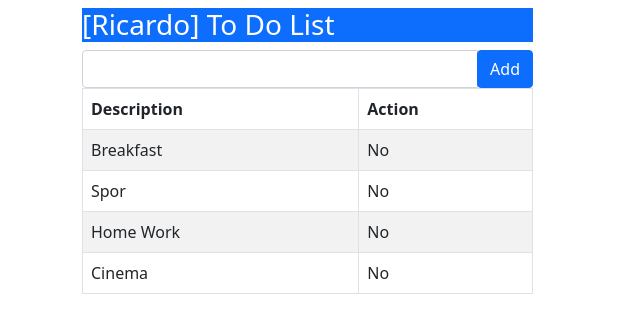
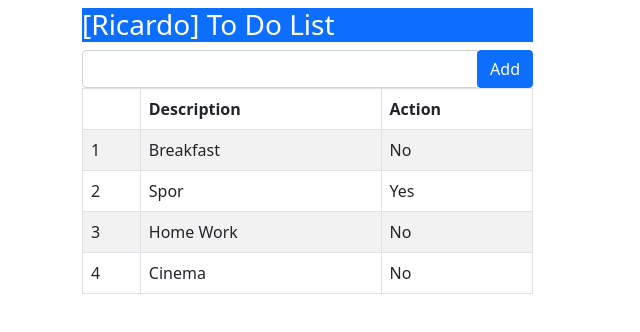
Before and after one commit to ercankarakaya/todoapp-angular, an Angular app: page / in a window 1280 px wide. Shown: the top 332 px of the page, without its empty margins (0-640 px from the left). Built offline with nearby package versions, Linux system fonts and the light colour scheme.

Commit message:
Model class created.

```diff
--- a/src/app/app.component.html
+++ b/src/app/app.component.html
@@ -1,7 +1,7 @@
 <div class="container">
     <div class="row">
         <div class="col-5">
-            <h3 class="bg-primary text-white p3"> [{{user}}] To Do List</h3>
+            <h3 class="bg-primary text-white p3"> [{{ getName() }}] To Do List</h3>
             <div class="input-group">
                 <input type="text" class="form-control">
                 <div class="input-group-append">
@@ -12,14 +12,19 @@
             <table class="table table-striped table-bordered">
                 <thead>
                     <tr>
+                        <th></th>
                         <th>Description</th>
                         <th>Action</th>
                     </tr>
                 </thead>
                 <tbody>
-                    <tr *ngFor="let item of items">
+                    <tr *ngFor="let item of getItems(); let i=index">
+                        <td>{{i+1}}</td>
                         <td>{{item.description}}</td>
-                        <td>{{item.action}}</td>
+                        <td [ngSwitch]="item.action">
+                            <span *ngSwitchCase="true">Yes</span>
+                            <span *ngSwitchCase="false">No</span>
+                        </td>
                     </tr>
                 </tbody>
             </table>
--- a/src/app/app.component.ts
+++ b/src/app/app.component.ts
@@ -1,4 +1,5 @@
 import { Component } from '@angular/core';
+import { Model } from './model';
 
 @Component({
   selector: 'app-root',
@@ -7,11 +8,15 @@
 })
 export class AppComponent {
   title = 'todoapp';
-  user = 'Ricardo';
-  items= [
-    { description: 'Breakfast', action: 'No' },
-    { description: 'Spor', action: 'No' },
-    { description: 'Home Work', action: 'No' },
-    { description: 'Cinema', action: 'No' }
-  ];
+
+  model=new Model();
+
+  getName(){
+    return this.model.user;
+  }
+
+  getItems(){
+    return this.model.items;
+  }
+
 }
--- /dev/null
+++ b/src/app/model.ts
@@ -0,0 +1,24 @@
+export class Model {
+  user: any;
+  items: any;
+
+  constructor() {
+    this.user = 'Ricardo';
+    this.items = [
+      new TodoItem('Breakfast', false),
+      new TodoItem('Spor', true),
+      new TodoItem('Home Work', false),
+      new TodoItem('Cinema', false),
+    ];
+  }
+}
+
+export class TodoItem {
+  description: any;
+  action: any;
+
+  constructor(description: any, action: any) {
+    this.description = description;
+    this.action = action;
+  }
+}
```
